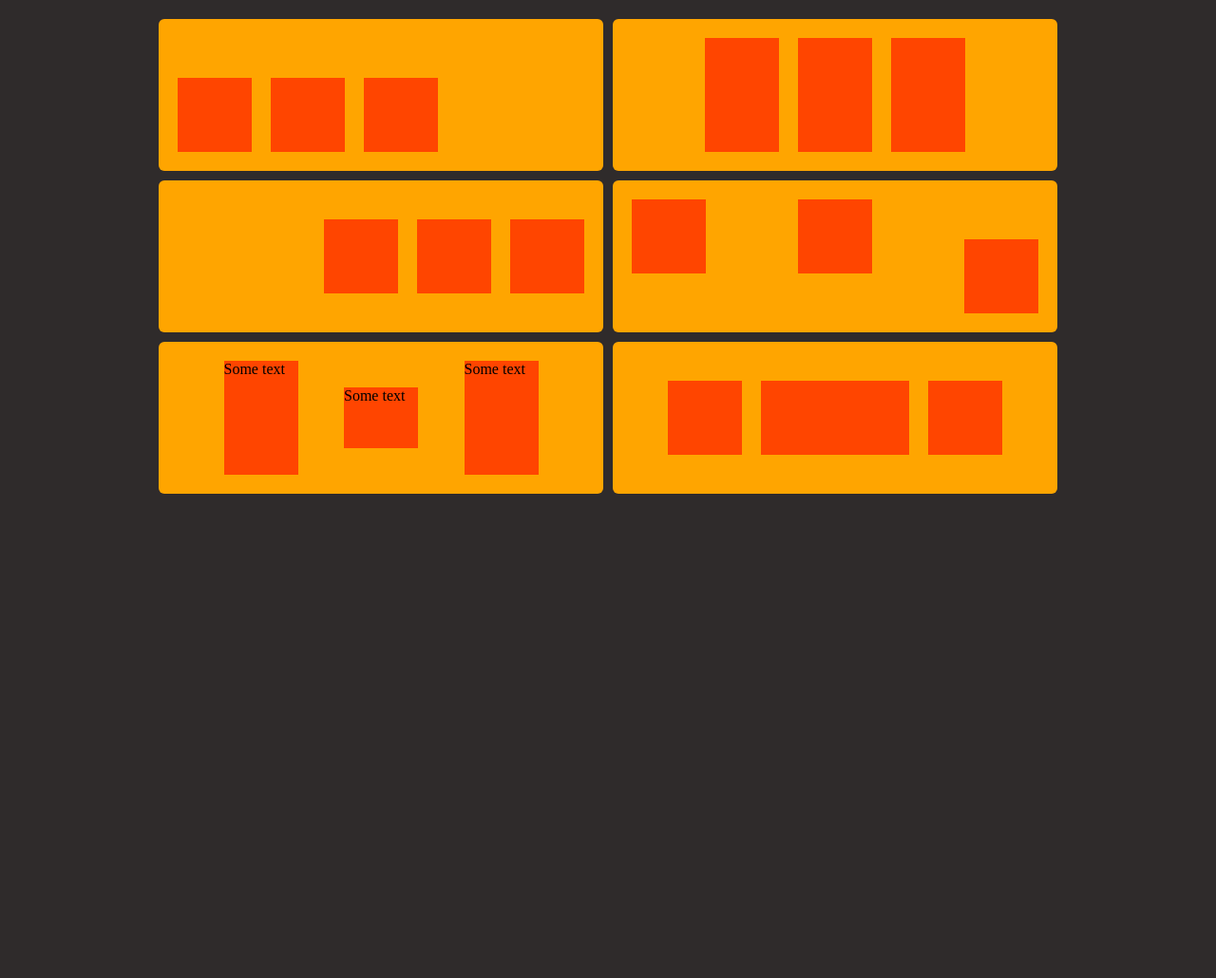
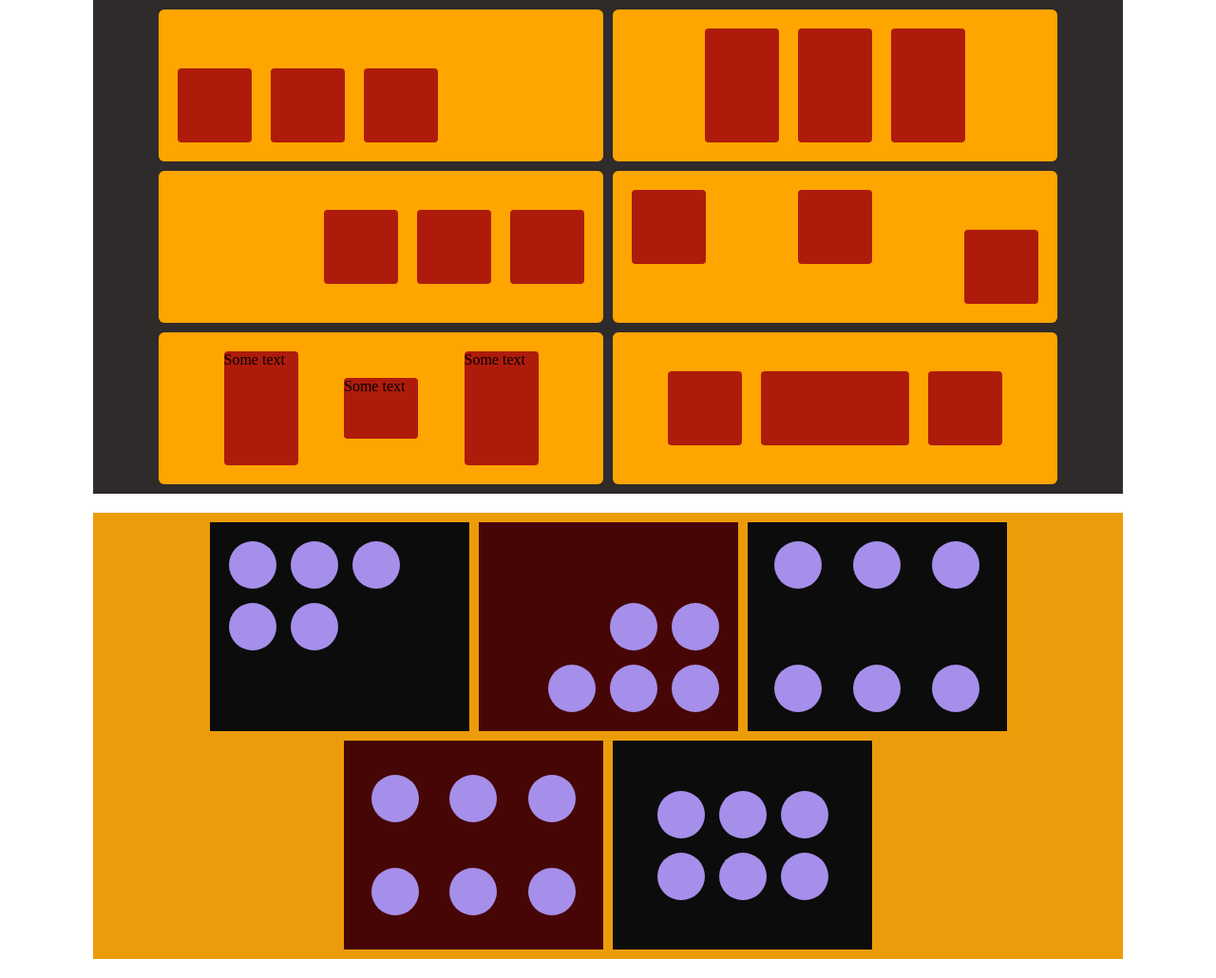
Before and after one commit to greenapple280/05-Assignment-Lesson-FlexBox-and-BEM, a plain HTML site: page index.html in a window 1280 px wide. Shown: the whole page at 95% size. Before the commit the page ends 800 px from the top, so only its background shows below. Drawn offline with Linux system fonts and the light colour scheme.

Commit message:
feat: add block with circles to html and css

```diff
--- a/index.html
+++ b/index.html
@@ -7,7 +7,10 @@
     <title>Flex-1</title>
 </head>
 <body>
-    <div class="container">
+
+    <!-- Cubes -->
+
+    <div class="container container-cubes">
         <div class="items item-1">
             <div class="items__block item-1__block-1"></div>
             <div class="items__block item-1__block-2"></div>
@@ -39,5 +42,49 @@
             <div class="items__block item-6__block-3"></div>
         </div>
     </div>
+
+    <!-- Circles -->
+
+    <div class="container container-circles">
+        <div class="boxes box-1">
+            <div class="boxes__circle"></div>
+            <div class="boxes__circle"></div>
+            <div class="boxes__circle"></div>
+            <div class="boxes__circle"></div>
+            <div class="boxes__circle"></div>
+        </div>
+        <div class="boxes box-2">
+            <div class="boxes__circle"></div>
+            <div class="boxes__circle"></div>
+            <div class="boxes__circle"></div>
+            <div class="boxes__circle"></div>
+            <div class="boxes__circle"></div>
+        </div>
+        <div class="boxes box-3">
+            <div class="boxes__circle"></div>
+            <div class="boxes__circle"></div>
+            <div class="boxes__circle"></div>
+            <div class="boxes__circle"></div>
+            <div class="boxes__circle"></div>
+            <div class="boxes__circle"></div>
+        </div>
+        <div class="boxes box-4">
+            <div class="boxes__circle"></div>
+            <div class="boxes__circle"></div>
+            <div class="boxes__circle"></div>
+            <div class="boxes__circle"></div>
+            <div class="boxes__circle"></div>
+            <div class="boxes__circle"></div>
+        </div>
+        <div class="boxes box-5">
+            <div class="boxes__circle"></div>
+            <div class="boxes__circle"></div>
+            <div class="boxes__circle"></div>
+            <div class="boxes__circle"></div>
+            <div class="boxes__circle"></div>
+            <div class="boxes__circle"></div>
+        </div>
+    </div>
+
 </body>
 </html>
--- a/styles/style.css
+++ b/styles/style.css
@@ -3,9 +3,8 @@
 }
 
 body {
-    background-color: #2f2b2b;
     padding: 0 20px;
-    max-width: 986px;
+    max-width: 1124px;
     width: 100%;
     margin: 0 auto;
 }
@@ -16,7 +15,12 @@ body {
     justify-content: center;
     align-items: center;
     gap: 10px;
-    padding-top: 20px;
+    padding: 10px;
+    margin-bottom: 20px;
+}
+
+.container-cubes {
+    background-color: #2f2b2b;
 }
 
 .items {
@@ -29,9 +33,10 @@ body {
 }
 
 .items__block {
-    background-color: orangered;
+    background-color: rgba(167, 13, 13, 0.903);
     width: 78px;
     height: 78px;
+    border-radius: 4px;
 }
 
 .item-1 {
@@ -91,3 +96,62 @@ body {
 .item-6__block-2 {
     flex-basis: 156px;
 }
+
+.container-circles {
+    background-color: rgba(236, 155, 6, 0.982);
+}
+
+.boxes {
+    width: 273px;
+    height: 220px;
+    display: flex;
+    flex-wrap: wrap;
+    padding: 20px;
+}
+
+.box-1, .box-3, .box-5 {
+    background-color: rgb(12, 12, 12);
+}
+
+.box-2, .box-4 {
+    background-color: rgb(71, 6, 6);
+}
+
+.boxes__circle {
+    background-color: rgb(166, 143, 234);
+    border-radius: 25px;
+    width: 50px;
+    height: 50px;
+}
+
+.box-1 {
+    display: flex;
+    gap: 15px;
+    align-content: flex-start;
+}
+
+.box-2 {
+    display: flex;
+    gap: 15px;
+    align-content: flex-start;
+    flex-wrap: wrap-reverse;
+    justify-content: flex-end;
+}
+
+.box-3 {
+    gap: 15px;
+    align-content: space-between;
+    justify-content: space-around;
+}
+
+.box-4 {
+    gap: 15px;
+    align-content: space-around;
+    justify-content: space-around;
+}
+
+.box-5 {
+    gap: 15px;
+    align-content: center;
+    justify-content: center;
+}
```
